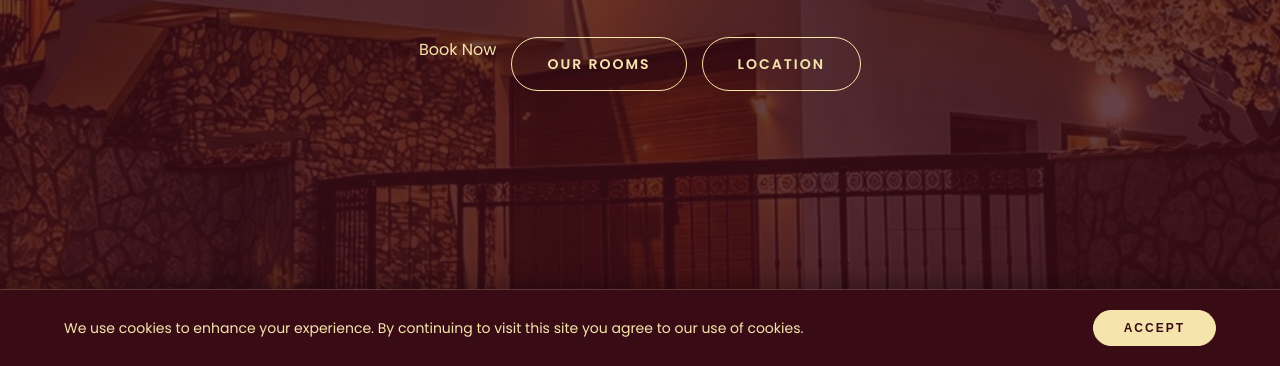
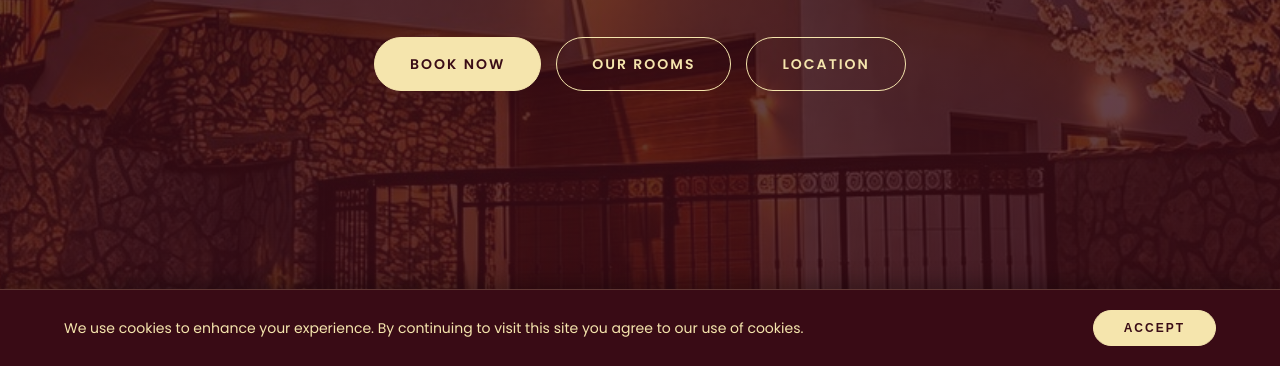
Before and after one commit to makadamhotel/makadamhotel, a plain HTML site: page index.html in a window 1280 px wide. Shown: the part 434-800 px from the top of the page. Drawn offline with nearby package versions, Linux system fonts and the light colour scheme; a web font is replaced by a local one.

Commit message:
Update index.html

```diff
--- a/index.html
+++ b/index.html
@@ -623,7 +623,9 @@
         <h1>Makadam Hotel</h1>
         <p>Where history lives in every stone</p>
         <div class="hero-btns">
-            <a href="https://app.thelobbyboy.com/online_reservation/select_dates_and_rooms/80">Book Now</a>
+            <a href="https://app.thelobbyboy.com/online_reservation/select_dates_and_rooms/80" class="btn btn-primary">
+            Book Now
+            </a>
             <a href="#rooms" class="btn">Our Rooms</a>
             <a href="https://maps.google.com/?q=Makadam+Hotel+Prizren"
             target="_blank"
```
